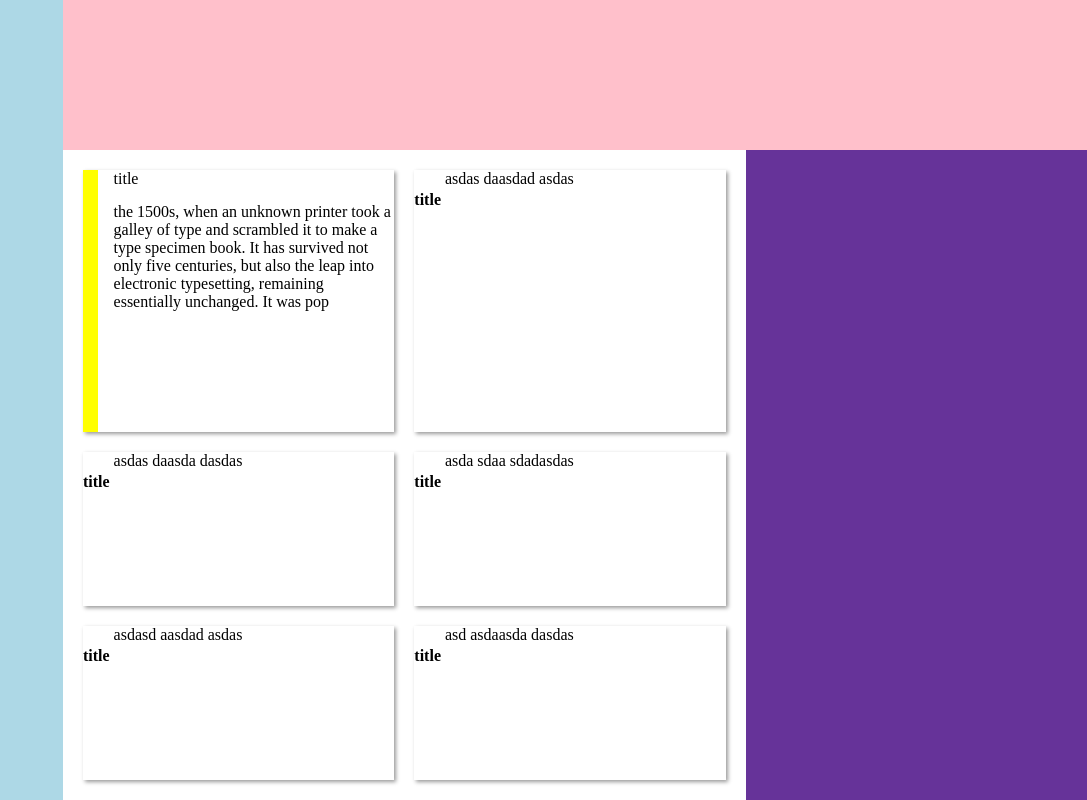
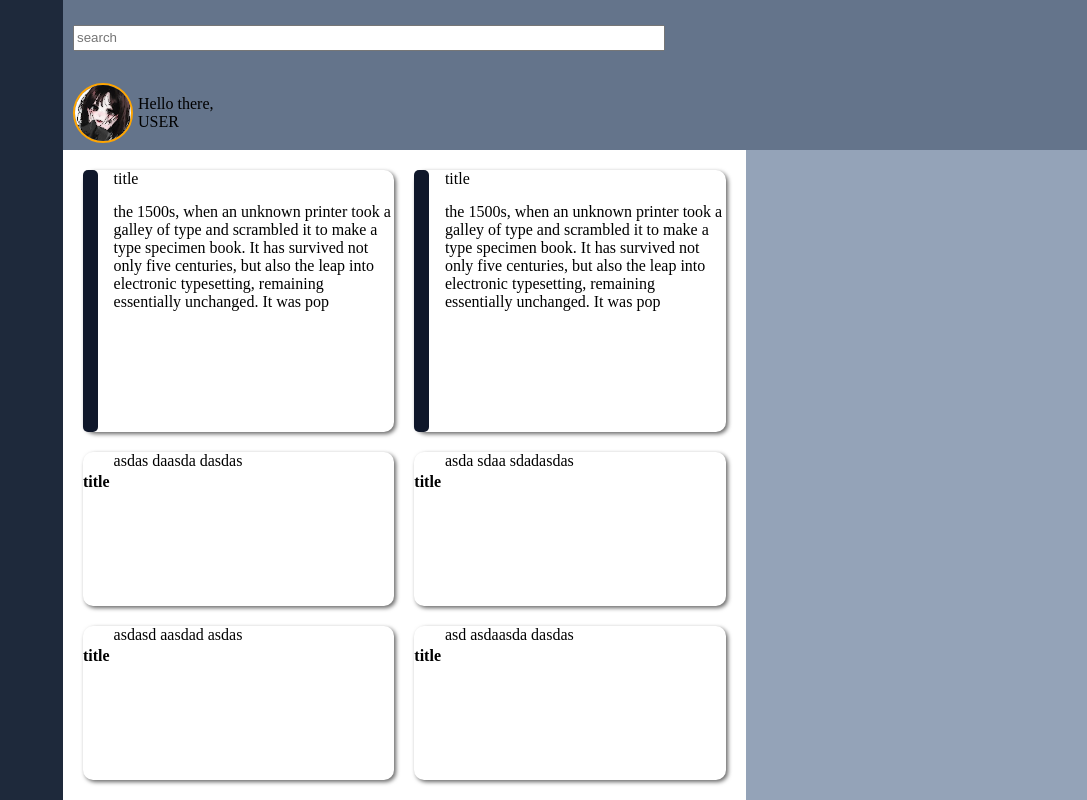
Before and after one commit to c-dez/odin-Admin-dashboard, a plain HTML site: page index.html in a window 1280 px wide. Shown: the whole page, without its empty margins (193-1280 px from the left). Drawn offline with Linux system fonts and the light colour scheme.

Commit message:
all good

```diff
--- a/index.html
+++ b/index.html
@@ -9,7 +9,13 @@
 <body>
     <div id="container">
         <div class="header">
-            <!-- <input type="text" placeholder="search me"> -->
+            <div class="header-container">
+                <input class="search" type="text" placeholder="search">
+                <div class="user">
+                <img  src="./images/cute-anime.jpg" alt="">
+                <div >Hello there, <br>USER</div>
+            </div>
+            </div>
         </div>
         <div class="dashboard"></div>
         <div class="content">
@@ -21,8 +27,10 @@
                     <div>the 1500s, when an unknown printer took a galley of type and scrambled it to make a type specimen book. It has survived not only five centuries, but also the leap into electronic typesetting, remaining essentially unchanged. It was pop</div>
                     </div>
                 <div class="card">
-                    <h4>title</h4>
-                    <div>asdas daasdad asdas</div>
+                    <div class="bar"></div>
+                    <div>title</div>
+                    <div>the 1500s, when an unknown printer took a galley of type and scrambled it to make a type specimen book. It has survived not only five centuries, but also the leap into electronic typesetting, remaining essentially unchanged. It was pop</div>
+
                 </div>
                 <div class="card">
                     <h4>title</h4>
--- a/style.css
+++ b/style.css
@@ -12,14 +12,51 @@ body{
     grid-template-rows:150px repeat(3, minmax(100px, 1fr));
     grid-auto-rows: 1fr;
     grid-auto-columns: 1fr;
-    background-color: gray;
+    /* background-color: gray; */
 }
 .header{
     grid-column: 2/5;
-    background-color: pink;
+    grid-row:1/2;
+    background-color: #64748b;
+    display: grid;
+
+}
+.header-container{
+    display: grid;
+
+    grid-template-columns: 200px repeat(2, minmax(100px, 1fr));
+    grid-template-rows: repeat(2, 1fr);
+
+}
+.user{
+    display: grid;
+    grid-column: 1/2;
+    grid-row: 2/3;
+    /* align-content: center; */
+    /* justify-content: center; */
+    align-items: center;
+    grid-template-columns: 50px 100px;
+    gap: 15px;
+    margin-left: 10px;
+}
+img{
+    width: 60px;
+    border-radius: 50%;
+    border: 2px solid orange;
+    box-sizing: border-box;
+}
+.search{
+    /* display: grid; */
+    /* grid-area: 1/1/2/3; */
+    grid-column: 1/3;
+    height: 20px;
+    align-self: center;
+    margin: 10px;
+    /* border-radius: 5px; */
+    /* background-color: lightgray; */
 }
 .dashboard{
-    background-color: lightblue;
+    background-color: #1e293b;
     grid-row: 1/5;
 }
 .content{
@@ -43,20 +80,19 @@ body{
 .side-cards{
     display: grid;
     grid-area: 1/3/4/4;
-    background-color: rebeccapurple;
+    background-color: #94a3b8;
 }
 .card{
    display: grid;
-   /* padding: 10px; */
    grid-template-columns:15px 1fr ;
    grid-template-rows:20px 1fr ;
    gap: 5%;
-   /* margin:5% ;   */
-   /* border-radius: 50%;  */
-   box-shadow: 2px 2px 4px rgba(0, 0, 0, 0.4);
+   box-shadow: 2px 2px 4px rgba(0, 0, 0, 0.6);
+   border-radius: 10px;
 
 }
 .bar{
-    background-color: yellow;
+    background-color: #0f172a;
     grid-row: 1/3;
+    border-radius: 5px;
 }
```
